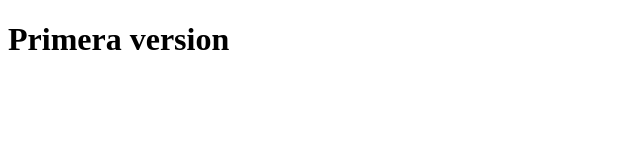
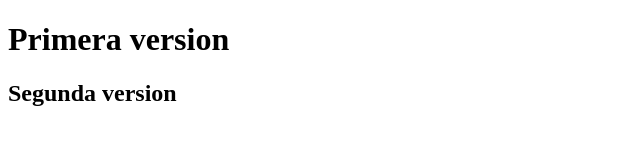
Before and after one commit to joanmero/Proyecto-ciclo-3, a plain HTML site: page index.html in a window 1280 px wide. Shown: the whole page, without its empty margins (0-640 px from the left). Drawn offline with Linux system fonts and the light colour scheme.

Commit message:
segunda version de index.html

```diff
--- a/index.html
+++ b/index.html
@@ -8,6 +8,6 @@
 </head>
 <body>
     <h1>Primera version</h1>
-
+    <h2>Segunda version</h2>
 </body>
 </html>
```
